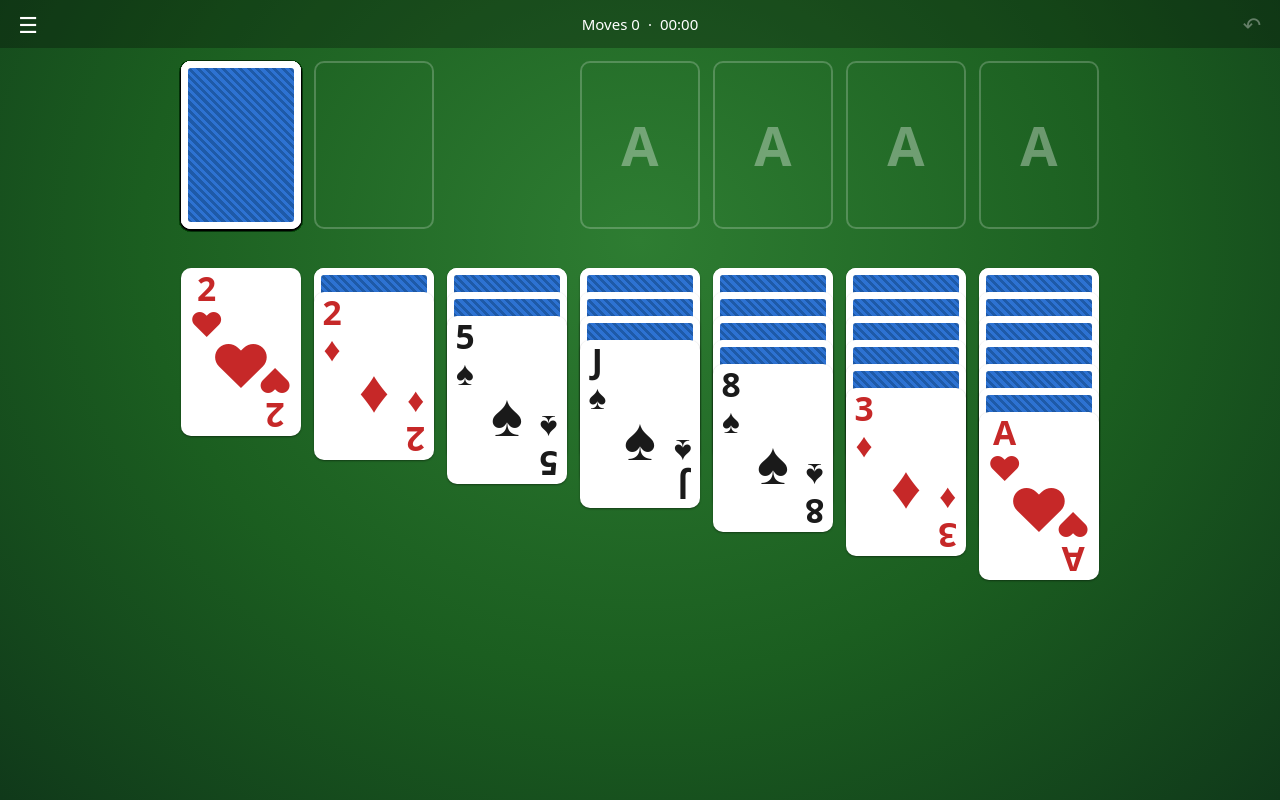
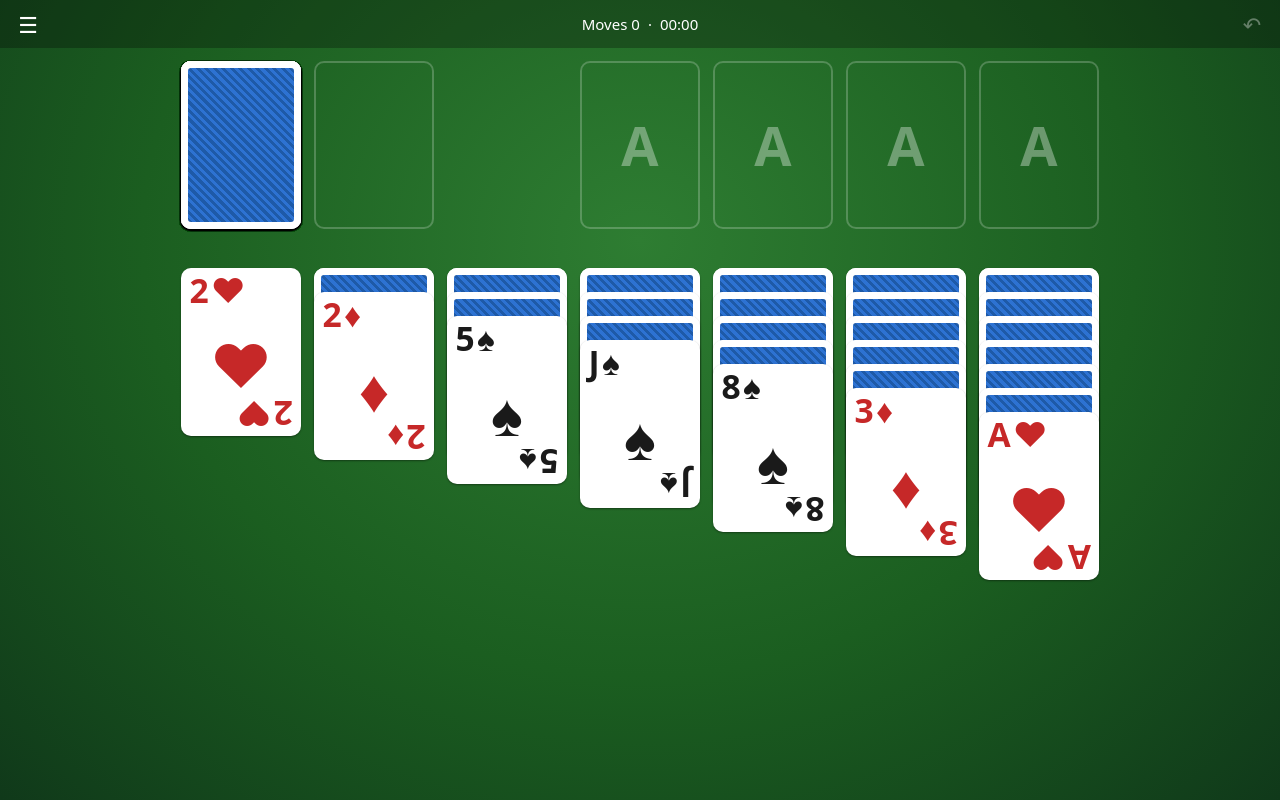
Before and after one commit to zholobov/oneshot-solitaire, a website built with Vite: page index.html in a window 1280 px wide. Built offline with nearby package versions, Linux system fonts and the light colour scheme.

Commit message:
style: show rank and suit side by side in card corners
Covered cards in a column only reveal their top strip; a horizontal corner keeps both
rank and suit visible there.

Co-Authored-By: Claude Fable 5.1 <noreply@anthropic.com>
Claude-Session: https://claude.ai/code/session_01Cf4ZqW1pzaMM1owRStrdkW

```diff
--- a/src/styles.css
+++ b/src/styles.css
@@ -168,21 +168,23 @@ body {
 
 .corner {
   position: absolute;
-  top: 2%;
+  top: 3%;
   left: 7%;
   display: flex;
-  flex-direction: column;
-  align-items: center;
+  flex-direction: row;
+  align-items: baseline;
+  gap: calc(var(--card-w) * 0.02);
   font-size: calc(var(--card-w) * 0.28);
   line-height: 1.05;
   font-weight: 700;
+  white-space: nowrap;
 }
 
 .corner.br {
   top: auto;
   left: auto;
   right: 7%;
-  bottom: 2%;
+  bottom: 3%;
   transform: rotate(180deg);
 }
 
```
